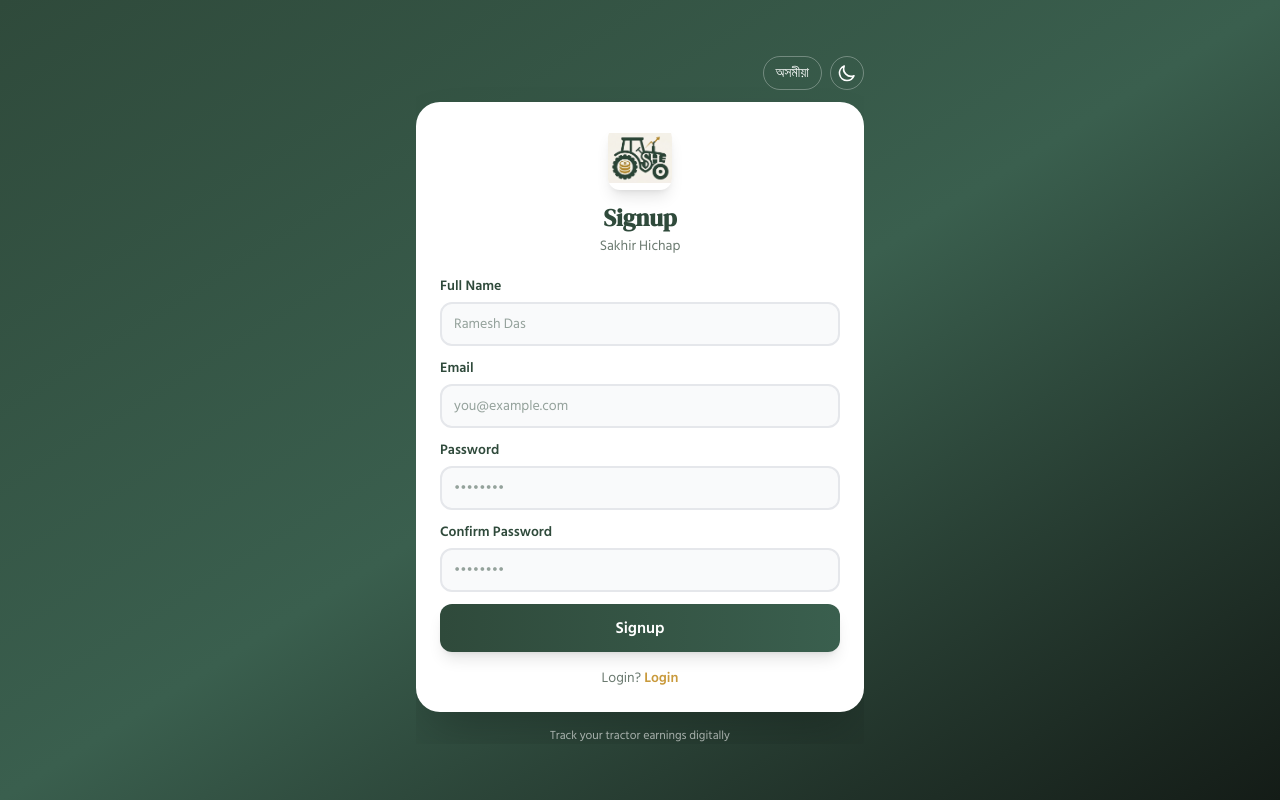
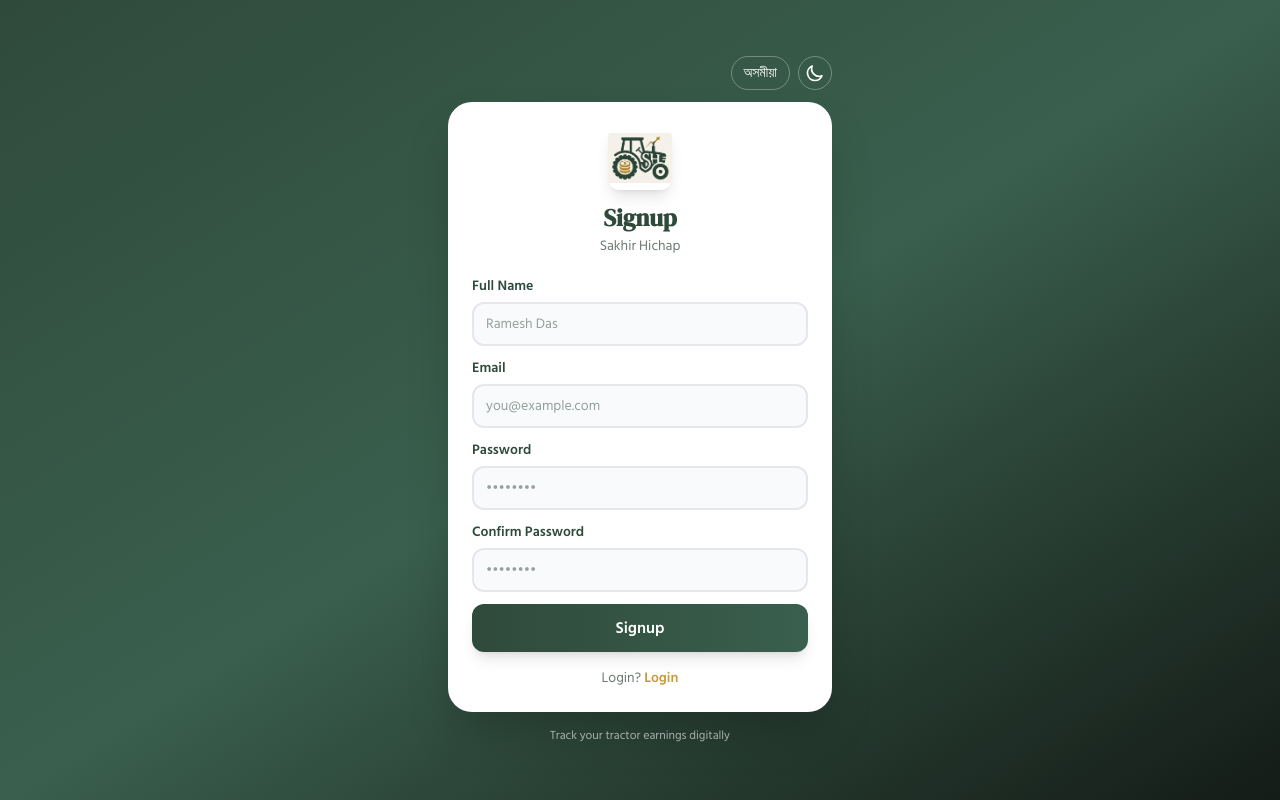
Before and after one commit to HITESHDAS-01/tractor-hisaab-clf, a Next.js app: page /signup in a window 1280 px wide. Built offline with nearby package versions, Linux system fonts and the light colour scheme; no server answers.

Commit message:
Fix signup page layout - narrower card, proper fit

```diff
--- a/app/(public)/signup/page.tsx
+++ b/app/(public)/signup/page.tsx
@@ -52,8 +52,8 @@ export default function SignupPage() {
   };
 
   return (
-    <div className="h-screen flex items-center justify-center p-4 bg-gradient-to-br from-[var(--ink)] via-[#3a5f4e] to-[var(--ink-dark)] overflow-hidden">
-      <div className="w-full max-w-md max-h-full overflow-auto">
+    <div className="min-h-screen flex items-center justify-center p-4 bg-gradient-to-br from-[var(--ink)] via-[#3a5f4e] to-[var(--ink-dark)]">
+      <div className="w-full max-w-sm">
         {/* Header with toggles */}
         <div className="flex justify-end gap-2 mb-3">
           <button
```
